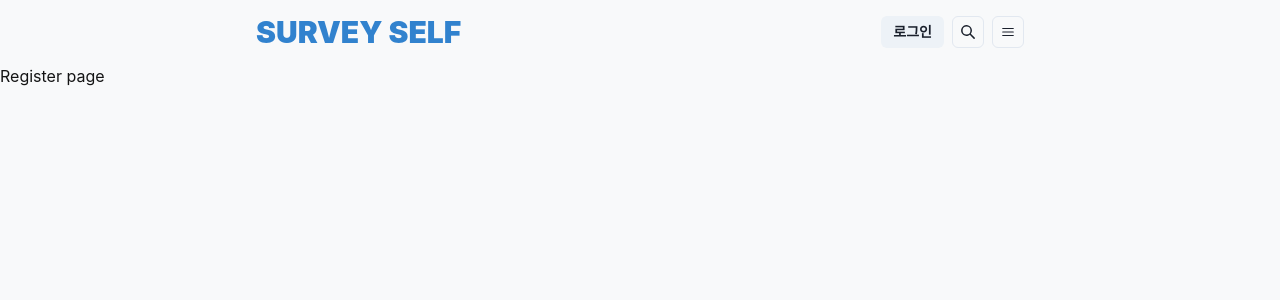
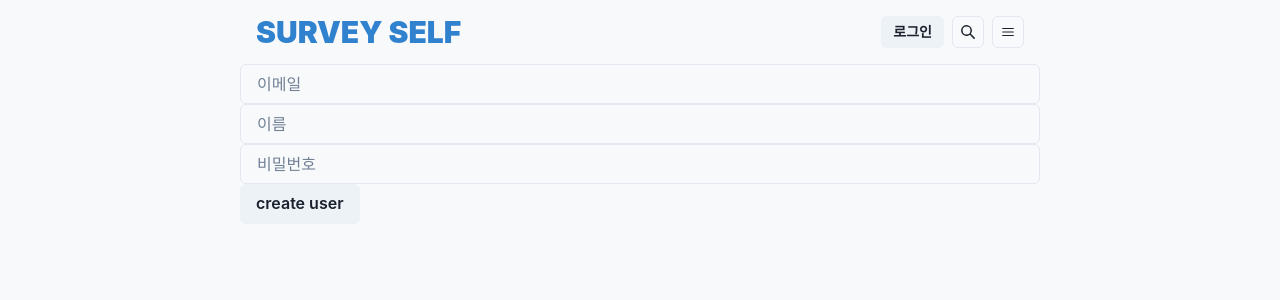
Before and after one commit to zero-koo/survey-self-next, a Next.js app: page /register in a window 1280 px wide. Shown: the top 300 px of the page. Built offline with nearby package versions, Linux system fonts and the light colour scheme.

Commit message:
feat: 기본 회원가입 페이지 구현

```diff
--- a/pages/register.tsx
+++ b/pages/register.tsx
@@ -1,3 +1,37 @@
+import { Button, Input } from '@chakra-ui/react';
+import { useState } from 'react';
+import BaseContainer from '../components/layouts/base-container';
+
 export default function Register() {
-  return <div>Register page</div>;
+  const [email, setEmail] = useState('');
+  const [name, setName] = useState('');
+  const [password, setPassword] = useState('');
+
+  function handleCreateUser() {
+    if (!email || !name || !password) return;
+    fetch('/api/user', {
+      method: 'POST',
+      body: JSON.stringify({ name, email, password }),
+    });
+  }
+
+  return (
+    <BaseContainer as="form">
+      <Input
+        value={email}
+        onChange={(e) => setEmail(e.target.value)}
+        placeholder={'이메일'}
+      ></Input>
+      <Input value={name} onChange={(e) => setName(e.target.value)} placeholder={'이름'}></Input>
+      <Input
+        value={password}
+        onChange={(e) => setPassword(e.target.value)}
+        placeholder={'비밀번호'}
+        type={'password'}
+      ></Input>
+      <Button type="button" onClick={handleCreateUser}>
+        create user
+      </Button>
+    </BaseContainer>
+  );
 }
```
Also changed, not shown: pages/index.tsx (+1 -32 lines).
